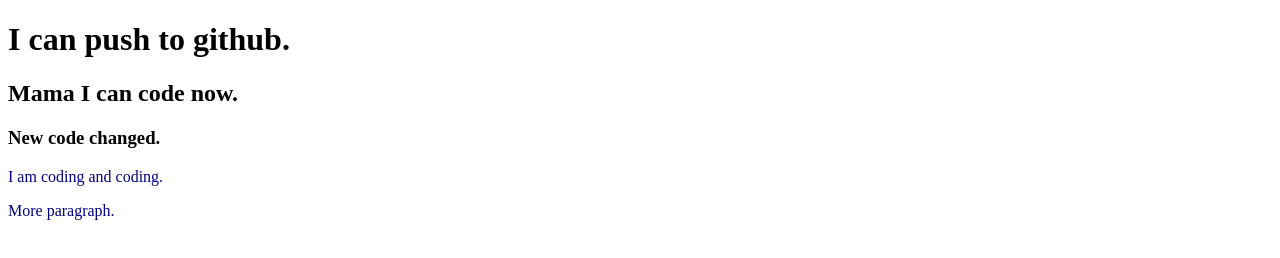
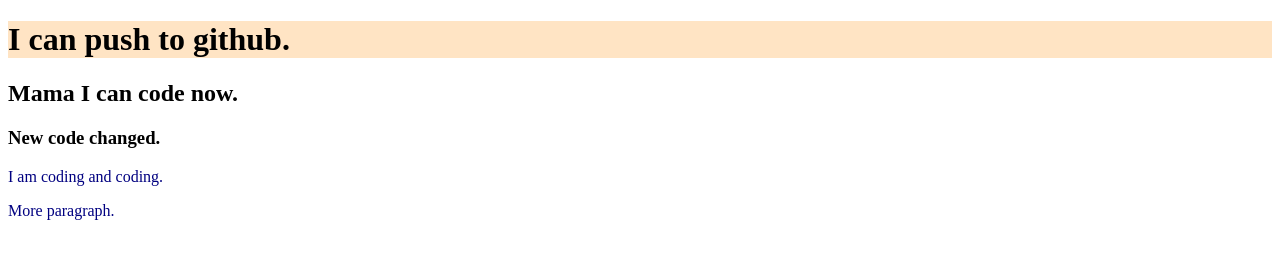
Before and after one commit to yeasinpanna/my-second-repo, a plain HTML site: page index.html in a window 1280 px wide. Drawn offline with Linux system fonts and the light colour scheme.

Commit message:
background color

```diff
--- a/style.css
+++ b/style.css
@@ -1,3 +1,6 @@
 p{
     color: navy;
 }
+h1{
+    background-color: bisque;
+}
```
